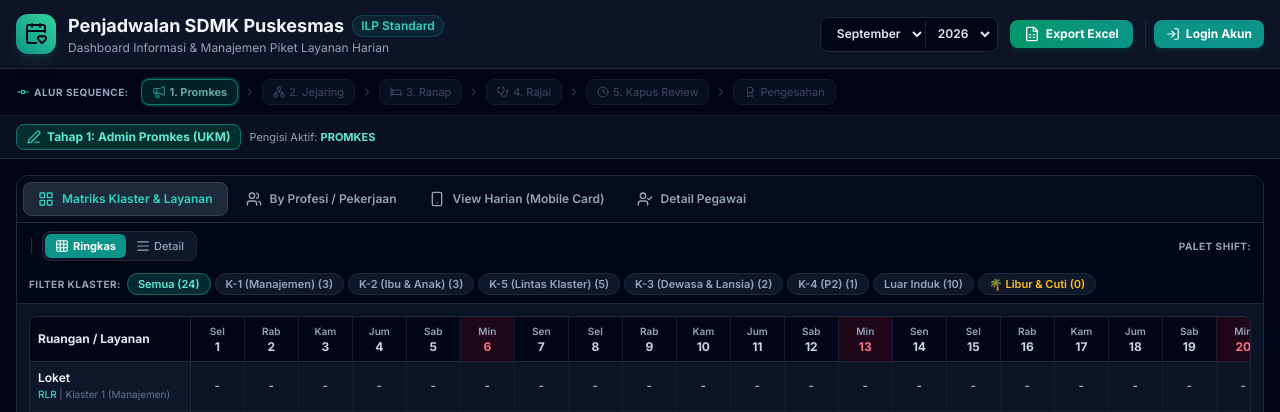
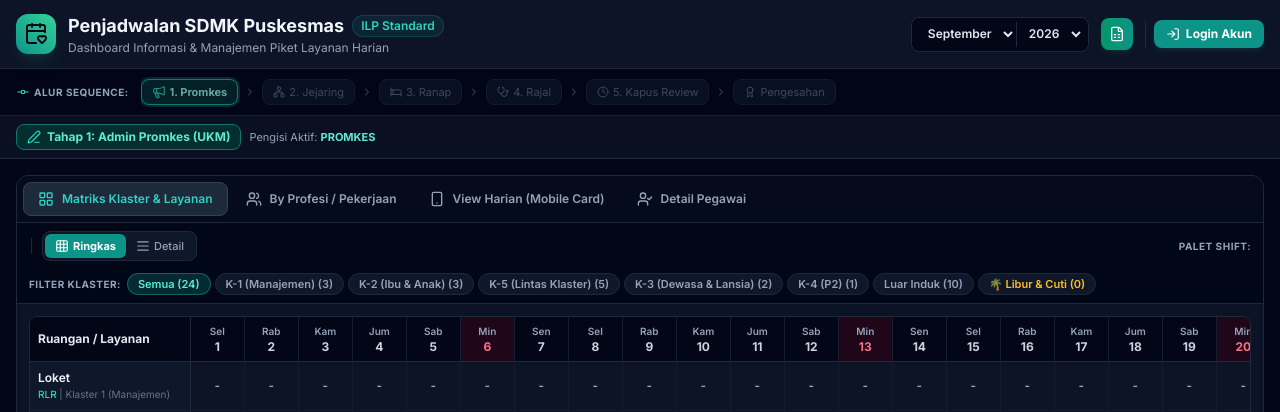
Before and after one commit to sekertariat-kunjang/penjadwalan-sdmk, a Flask app: page / in a window 1280 px wide. Shown: the top 412 px of the page. Run offline with Flask 3, Linux system fonts and the light colour scheme; data comes from the database, SQL or seed files in the repository; both versions use the stored data as it was after the commit; some libraries are stand-ins or nearby versions.

Commit message:
style: convert Backup DB and Export Excel header buttons to compact icon-only format for clean 1-row layout

```diff
--- a/templates/index.html
+++ b/templates/index.html
@@ -169,16 +169,14 @@
                     Kelola Pegawai
                 </button>
 
-                <!-- Admin Backup Database Button -->
-                <button id="btn-backup-db" onclick="downloadBackupDatabase()" class="hidden flex items-center gap-1.5 px-3 py-1.5 rounded-lg bg-slate-800 hover:bg-slate-700 text-teal-300 text-xs font-semibold border border-slate-700 shadow-md transition" title="Download Backup Database SQLite">
+                <!-- Admin Backup Database Button (Icon Only) -->
+                <button id="btn-backup-db" onclick="downloadBackupDatabase()" class="hidden flex items-center justify-center p-2 rounded-lg bg-slate-800 hover:bg-slate-700 text-teal-300 border border-slate-700 shadow-md transition" title="Download Backup Database SQLite">
                     <i data-lucide="database" class="w-4 h-4 text-teal-400"></i>
-                    Backup DB
                 </button>
 
-                <!-- Export Excel Button -->
-                <button onclick="exportExcel()" class="flex items-center gap-1.5 px-3.5 py-1.5 rounded-lg bg-gradient-to-r from-emerald-600 to-teal-600 hover:from-emerald-500 hover:to-teal-500 text-white text-xs font-bold shadow-md shadow-emerald-900/30 transition">
+                <!-- Export Excel Button (Icon Only) -->
+                <button onclick="exportExcel()" class="flex items-center justify-center p-2 rounded-lg bg-gradient-to-r from-emerald-600 to-teal-600 hover:from-emerald-500 hover:to-teal-500 text-white shadow-md shadow-emerald-900/30 transition" title="Export Jadwal ke Excel (.xlsx)">
                     <i data-lucide="file-spreadsheet" class="w-4 h-4"></i>
-                    Export Excel
                 </button>
 
 
```
Also changed, not shown: instance/puskesmas_sdmk.db.
